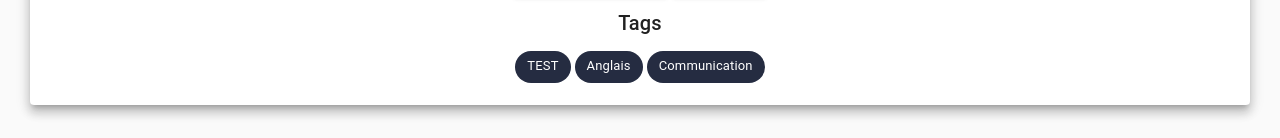
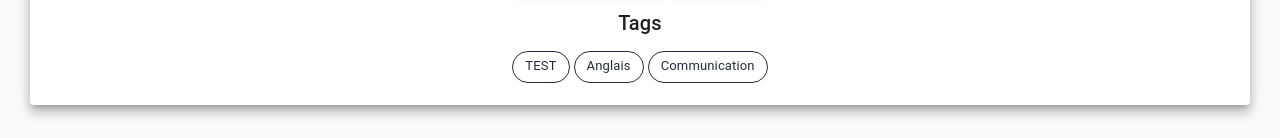
Before and after one commit to MarineCB/Polymathee, a React (Create React App) app in the folder frontend/: page /viewPublication in a window 1280 px wide. Shown: the part 659-797 px from the top of the page. Built offline with nearby package versions, Linux system fonts and the light colour scheme.

Commit message:
Modify margin and tag default appearance - POL-6

```diff
--- a/frontend/src/components/tag/Tag.jsx
+++ b/frontend/src/components/tag/Tag.jsx
@@ -8,7 +8,7 @@ function Tag(props) {
   return (
     <Chip
       style={{ margin: "2px" }}
-      variant={props.variant}
+      variant={props.variant || "outlined"}
       onDelete={props.onDelete}
       color={props.color || "secondary"}
       label={props.label || "outlined"}
--- a/frontend/src/pages/myPublications/MyPublications.jsx
+++ b/frontend/src/pages/myPublications/MyPublications.jsx
@@ -105,7 +105,7 @@ function MyPublications() {
             </List>
           </Card>
           <Card raised style={{ marginTop: "30px" }}>
-            <Typography variant="h5">Favoris</Typography>
+            <Typography variant="h5" style={{ marginTop: 20 }}>Favoris</Typography>
             <List>
               <Card className={classes.publicationCard}>
                 <Grid alignItems="center" container item>
```
